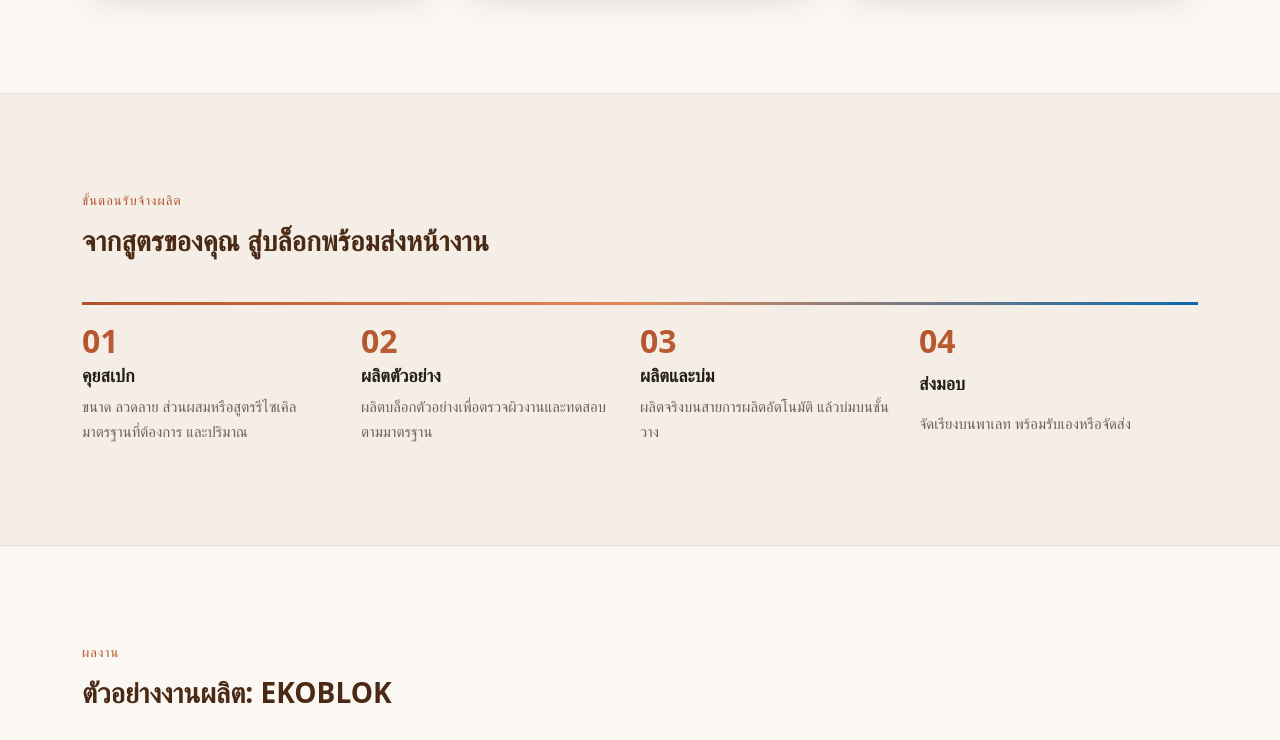
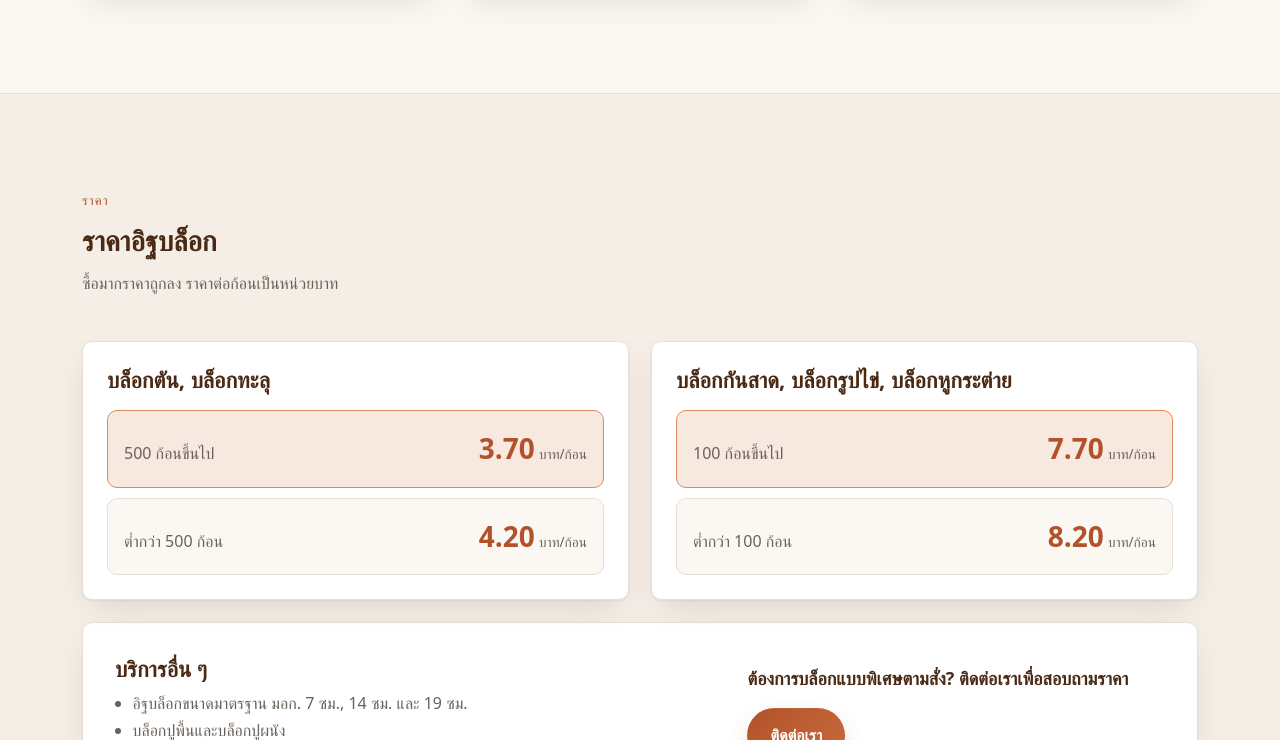
Before and after one commit to todsira/ktns-website, a website: page public/index.html in a window 1280 px wide. Shown: the part 2060-2800 px from the top of the page. Drawn offline with Linux system fonts and the light colour scheme; a web font is replaced by a local one.

Commit message:
Add pricing section with tier prices and custom block contact panel
Co-Authored-By: Claude Sonnet 5.5 <noreply@anthropic.com>

```diff
--- a/public/index.html
+++ b/public/index.html
@@ -27,7 +27,8 @@
     <nav class="nav" aria-label="Main">
       <a href="#about" data-en="About">เกี่ยวกับเรา</a>
       <a href="#products" data-en="Products">สินค้า</a>
-      <a href="#oem" data-en="Contract Manufacturing">รับจ้างผลิต</a>
+      <a href="#pricing" data-en="Pricing">ราคา</a>
+      <a href="#oem"data-en="Contract Manufacturing">รับจ้างผลิต</a>
       <a href="#work" data-en="Our Work">ผลงาน</a>
       <a href="#contact" data-en="Contact">ติดต่อ</a>
     </nav>
@@ -144,7 +145,47 @@
   </div>
 </section>
 
-<section class="block alt">
+<section class="block alt" id="pricing">
+  <div class="wrap">
+    <div class="head">
+      <span class="eyebrow" data-en="Pricing">ราคา</span>
+      <h2 data-en="Price per block">ราคาอิฐบล็อก</h2>
+      <p data-en="Buy more, pay less per block. Prices are in Thai baht per block.">ซื้อมากราคาถูกลง ราคาต่อก้อนเป็นหน่วยบาท</p>
+    </div>
+    <div class="prices">
+      <article class="price-card">
+        <h3 data-en="Solid &amp; perforated blocks">บล็อกตัน, บล็อกทะลุ</h3>
+        <div class="tiers">
+          <div class="tier best"><span class="qty" data-en="500 blocks or more">500 ก้อนขึ้นไป</span><span class="amt"><b>3.70</b> <small data-en="THB / block">บาท/ก้อน</small></span></div>
+          <div class="tier"><span class="qty" data-en="Under 500 blocks">ต่ำกว่า 500 ก้อน</span><span class="amt"><b>4.20</b> <small data-en="THB / block">บาท/ก้อน</small></span></div>
+        </div>
+      </article>
+      <article class="price-card">
+        <h3 data-en="Awning, oval &amp; rabbit-ear blocks">บล็อกกันสาด, บล็อกรูปไข่, บล็อกหูกระต่าย</h3>
+        <div class="tiers">
+          <div class="tier best"><span class="qty" data-en="100 blocks or more">100 ก้อนขึ้นไป</span><span class="amt"><b>7.70</b> <small data-en="THB / block">บาท/ก้อน</small></span></div>
+          <div class="tier"><span class="qty" data-en="Under 100 blocks">ต่ำกว่า 100 ก้อน</span><span class="amt"><b>8.20</b> <small data-en="THB / block">บาท/ก้อน</small></span></div>
+        </div>
+      </article>
+    </div>
+    <div class="more">
+      <div>
+        <h3 data-en="Also available">บริการอื่น ๆ</h3>
+        <ul>
+          <li data-en="Standard TISI block sizes: 7 cm, 14 cm and 19 cm">อิฐบล็อกขนาดมาตรฐาน มอก. 7 ซม., 14 ซม. และ 19 ซม.</li>
+          <li data-en="Floor tiling blocks and wall tiling blocks">บล็อกปูพื้นและบล็อกปูผนัง</li>
+          <li data-en="Custom additive materials of your choice">เพิ่มวัสดุผสมตามที่ลูกค้าต้องการ</li>
+        </ul>
+      </div>
+      <div class="more-cta">
+        <p data-en="Need a custom block type? Contact us for a quote.">ต้องการบล็อกแบบพิเศษตามสั่ง? ติดต่อเราเพื่อสอบถามราคา</p>
+        <a class="btn btn-brick" href="#contact" data-en="Contact us">ติดต่อเรา</a>
+      </div>
+    </div>
+  </div>
+</section>
+
+<section class="block">
   <div class="wrap">
     <div class="head">
       <span class="eyebrow" data-en="How contract manufacturing works">ขั้นตอนรับจ้างผลิต</span>
--- a/public/styles.css
+++ b/public/styles.css
@@ -140,6 +140,24 @@ section.block{padding-block:clamp(56px,8vw,96px)}
 .product.featured .face{background:linear-gradient(135deg,#F3C4A6,#F8E1D2)}
 @media (max-width:900px){.products{grid-template-columns:1fr}}
 
+/* pricing */
+.prices{display:grid;grid-template-columns:1fr 1fr;gap:22px}
+.price-card{border:1px solid var(--line);border-radius:var(--r);background:var(--surface);box-shadow:var(--shadow);padding:24px;display:grid;gap:18px;align-content:start;min-width:0}
+.price-card h3{font-size:var(--s2);color:var(--umber)}
+.tiers{display:grid;gap:10px}
+.tier{display:flex;justify-content:space-between;align-items:baseline;gap:12px;flex-wrap:wrap;padding:14px 16px;border:1px solid var(--line);border-radius:var(--r);background:var(--bg)}
+.tier.best{background:var(--brick-soft);border-color:var(--brick-2)}
+.tier .qty{color:var(--muted);font-weight:500}
+.tier .amt b{font-family:var(--f-display);font-size:var(--s3);color:var(--brick);font-variant-numeric:tabular-nums}
+.tier .amt small{color:var(--muted);font-size:.85rem}
+.more{margin-top:22px;display:grid;grid-template-columns:1.4fr 1fr;gap:clamp(20px,4vw,48px);align-items:center;border:1px solid var(--line);border-radius:var(--r);background:var(--surface);box-shadow:var(--shadow);padding:clamp(20px,3vw,32px)}
+.more > *{min-width:0}
+.more h3{font-size:var(--s2);color:var(--umber);margin-bottom:8px}
+.more ul{margin:0;padding-left:1.1em;color:var(--muted)}
+.more-cta{display:grid;gap:14px;justify-items:start}
+.more-cta p{font-family:var(--f-display);font-weight:600;font-size:var(--s1);color:var(--umber)}
+@media (max-width:760px){.prices,.more{grid-template-columns:1fr}}
+
 /* process */
 .steps{display:grid;grid-template-columns:repeat(4,1fr);gap:0;border-top:3px solid;border-image:linear-gradient(90deg,var(--brick),var(--brick-2),var(--steel)) 1}
 .step{padding:20px 18px 4px 0;display:grid;gap:8px;min-width:0}
```
